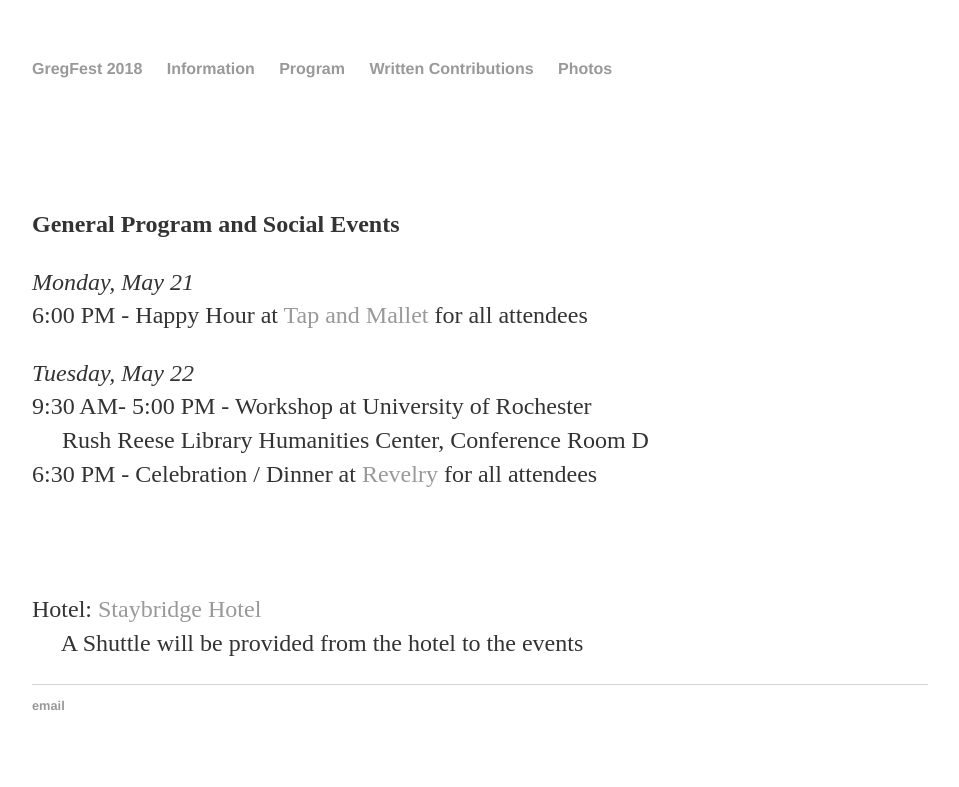
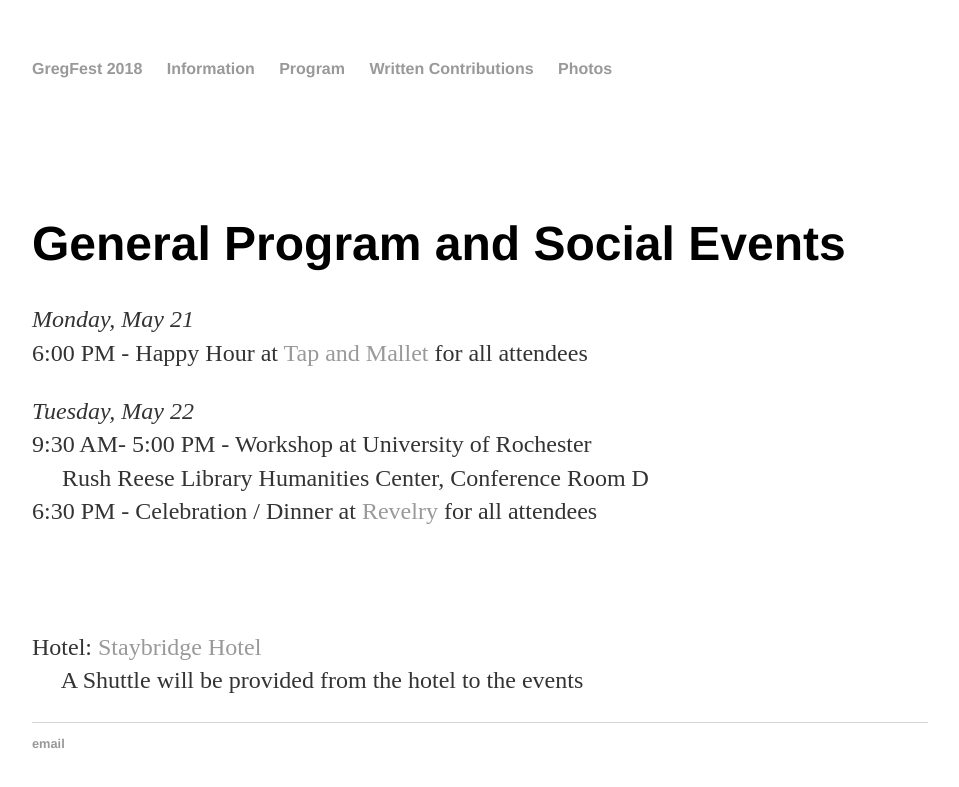
Before and after one commit to GregFest2018/GregFest2018.github.io, a Jekyll site: the page built from information.html, in a window 1280 px wide. Shown: the top 787 px of the page, without its empty margins (160-1119 px from the left). Built offline with Jekyll 4.4.1, drawn with Linux system fonts in a browser that asks for light colours.

```diff
--- a/information.html
+++ b/information.html
@@ -3,7 +3,10 @@ layout: default
 title: information
 ---
 <div class="blurb"><br><br><br><br><br>
-	<p> <b>General Program and Social Events</b></p>
+	<h1>General Program and Social Events</h1>
+
+
+
 	<p> <i>Monday, May 21 </i>
 		<br>6:00 PM - Happy Hour at <a href="http://www.tapandmallet.com/">Tap and Mallet </a> for all attendees  </p>
 		<p> <i>Tuesday, May 22 </i>
```
